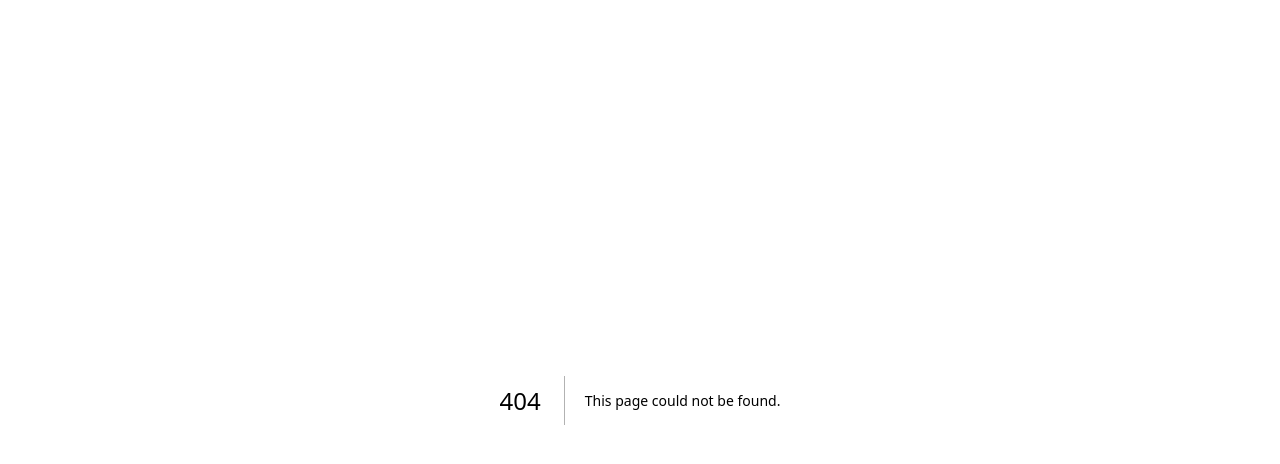
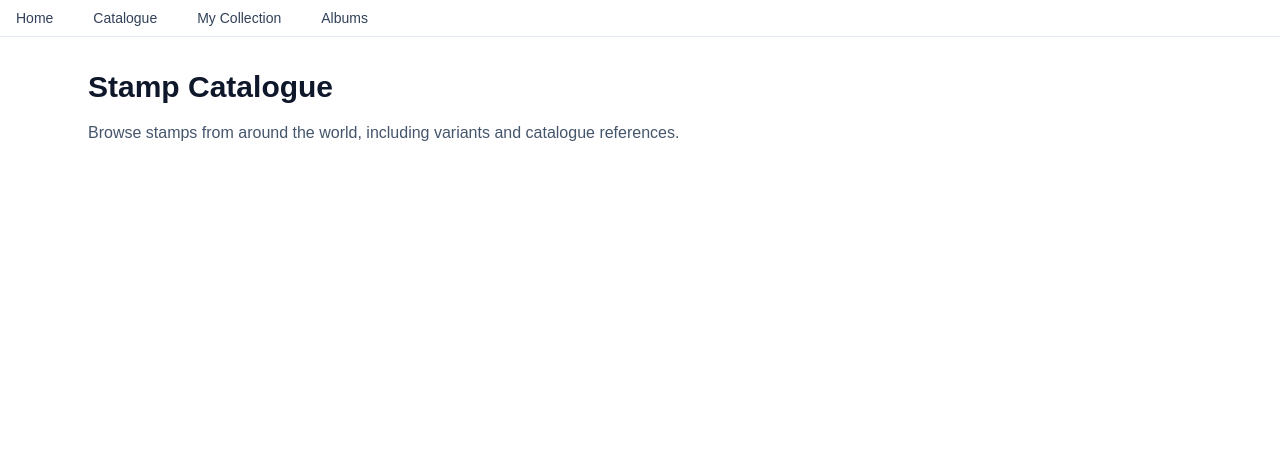
Before and after one commit to CristianAlexa/stamp-collection-manager, a Next.js app: page /catalogue in a window 1280 px wide. Before the commit this address had no page. Shown: the top 464 px of the page. Built offline with nearby package versions, Linux system fonts and the light colour scheme.

Commit message:
feat: add catalogue collection and album navigation

```diff
--- /dev/null
+++ b/src/app/albums/page.tsx
@@ -0,0 +1,10 @@
+export default function AlbumsPage() {
+  return (
+    <section>
+      <h1 className="text-3xl font-bold text-slate-900">My Albums</h1>
+      <p className="mt-4 text-slate-600">
+        organise your collection into albums and nested sub-albums
+      </p>
+    </section>
+  );
+}
--- /dev/null
+++ b/src/app/catalogue/page.tsx
@@ -0,0 +1,12 @@
+export default function CataloguePage() {
+  return (
+    <section>
+      <h1 className="text-3xl font-bold text-slate-900">Stamp Catalogue</h1>
+
+      <p className="mt-4 text-slate-600">
+        Browse stamps from around the world, including variants and catalogue
+        references.
+      </p>
+    </section>
+  );
+}
--- /dev/null
+++ b/src/app/collection/page.tsx
@@ -0,0 +1,12 @@
+export default function CollectionPage() {
+  return (
+    <section>
+      <h1 className="text-3xl font-bold text-slate-900">My Collection</h1>
+
+      <p className="mt-4 text-slate-600">
+        Manage your owned stamps, duplicates, conditions and acquisition
+        details.
+      </p>
+    </section>
+  );
+}
--- a/src/app/layout.tsx
+++ b/src/app/layout.tsx
@@ -1,6 +1,7 @@
 import type { Metadata } from "next";
 import { Geist, Geist_Mono } from "next/font/google";
 import "./globals.css";
+import { AppNavigation } from "@/components/app-navigation";
 
 const geistSans = Geist({
   variable: "--font-geist-sans",
@@ -23,7 +24,14 @@ export default function RootLayout({ children }: LayoutProps<"/">) {
       lang="en"
       className={`${geistSans.variable} ${geistMono.variable} h-full antialiased`}
     >
-      <body className="min-h-full flex flex-col">{children}</body>
+      <body className="min-h-screen bg-slate-50 antialiased">
+        <div className="border-b border-slate-200 bg-white">
+          <AppNavigation />
+        </div>
+        <header>
+          <div className="mx-auto max-w-6xl px-6 py-8">{children}</div>
+        </header>
+      </body>
     </html>
   );
 }
--- /dev/null
+++ b/src/components/app-navigation.tsx
@@ -0,0 +1,39 @@
+import Link from "next/link";
+
+interface NavigationItem {
+  label: string;
+  href: string;
+}
+
+const navigationItem: NavigationItem[] = [
+  { label: "Home", href: "/" },
+  { label: "Catalogue", href: "/catalogue" },
+  { label: "My Collection", href: "/collection" },
+  { label: "Albums", href: "/albums" },
+];
+
+/**
+ * Shared application navigation.
+ *
+ * Next.js Link enables client-side navigation
+ * between internal application routes.
+ */
+
+export function AppNavigation() {
+  return (
+    <nav atia-label="Main navigation">
+      <div className="flex flex-wrap gap-2">
+        {navigationItem.map((item) => (
+          <Link
+            key={item.label}
+            href={item.href}
+            className="rounded-lg px-4 py-2 text-sm font-medium text-slate-700
+            transition-colors hover:bg-slate-100 hover:text-blue-700"
+          >
+            {item.label}
+          </Link>
+        ))}
+      </div>
+    </nav>
+  );
+}
```
